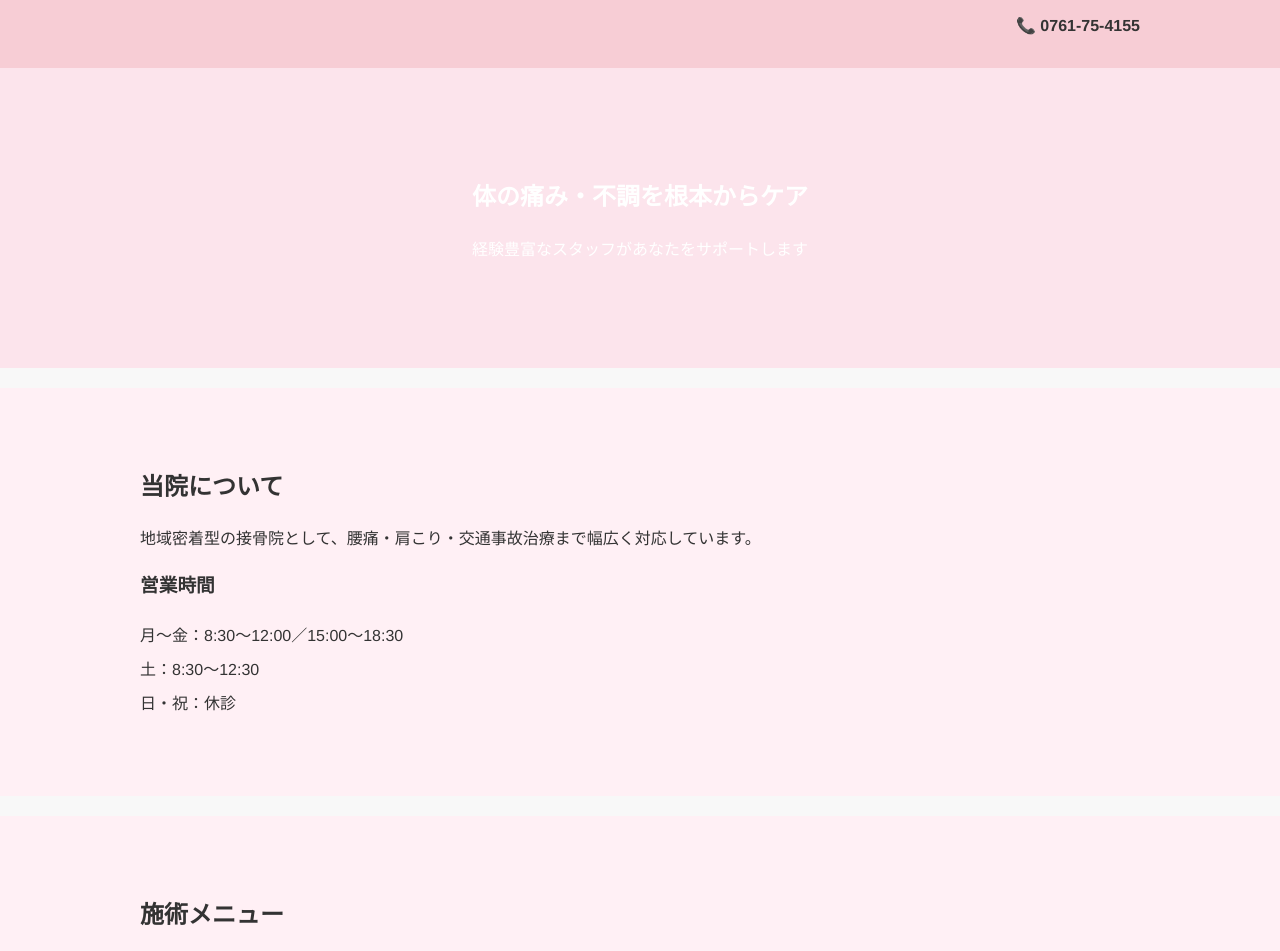
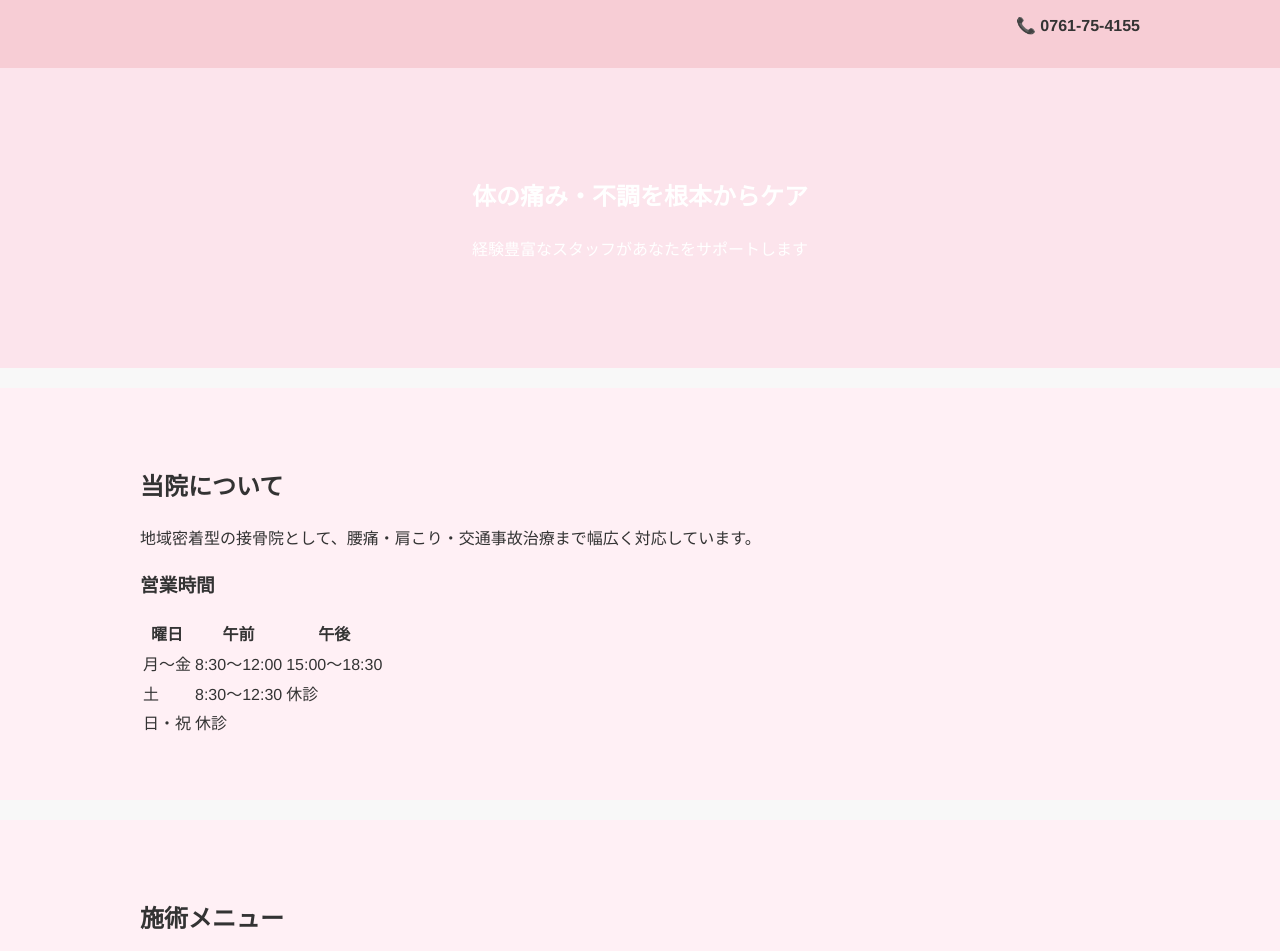
Before and after one commit to kimurasekkotsuin/-homepage, a plain HTML site: page index.html in a window 1280 px wide. Shown: the part 121-1072 px from the top of the page. Drawn offline with Linux system fonts and the light colour scheme.

Commit message:
Update index.html

```diff
--- a/index.html
+++ b/index.html
@@ -30,19 +30,40 @@
     </div>
   </section>
 
- <section id="about" class="section">
+<section id="about" class="section">
   <div class="container">
     <h2>当院について</h2>
     <p>地域密着型の接骨院として、腰痛・肩こり・交通事故治療まで幅広く対応しています。</p>
 
     <h3>営業時間</h3>
-    <ul class="business-hours">
-      <li>月〜金：8:30〜12:00／15:00〜18:30</li>
-      <li>土：8:30〜12:30</li>
-      <li>日・祝：休診</li>
-    </ul>
+    <table class="business-table">
+      <thead>
+        <tr>
+          <th>曜日</th>
+          <th>午前</th>
+          <th>午後</th>
+        </tr>
+      </thead>
+      <tbody>
+        <tr>
+          <td>月〜金</td>
+          <td>8:30〜12:00</td>
+          <td>15:00〜18:30</td>
+        </tr>
+        <tr>
+          <td>土</td>
+          <td>8:30〜12:30</td>
+          <td>休診</td>
+        </tr>
+        <tr>
+          <td>日・祝</td>
+          <td colspan="2">休診</td>
+        </tr>
+      </tbody>
+    </table>
   </div>
 </section>
+
 
 
   <section id="menu" class="section">
```
